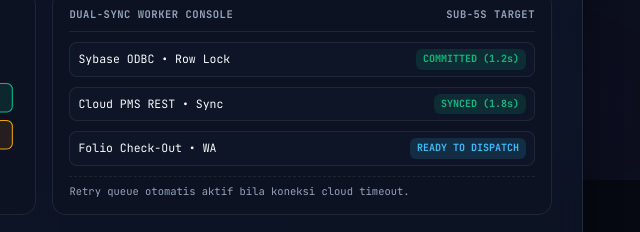
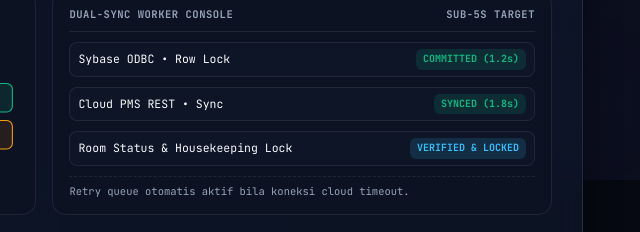
Before and after one commit to arifrijaldin/fullstack-, a plain HTML site: page index.html in a window 1280 px wide. Shown: the part 2220-2452 px from the top of the page, 633-1273 px from the left. Drawn offline with Linux system fonts and the light colour scheme.

Commit message:
fix: replace Folio Check-Out WA row with Room Status & Housekeeping Lock in Case Study 2

```diff
--- a/index.html
+++ b/index.html
@@ -2577,8 +2577,8 @@
                                 <span class="mockup-pill-ok">SYNCED (1.8s)</span>
                             </div>
                             <div class="mockup-row">
-                                <span>Folio Check-Out &bull; WA</span>
-                                <span class="mockup-pill-info">READY TO DISPATCH</span>
+                                <span>Room Status &amp; Housekeeping Lock</span>
+                                <span class="mockup-pill-info">VERIFIED &amp; LOCKED</span>
                             </div>
                             <div class="mockup-foot">
                                 Retry queue otomatis aktif bila koneksi cloud timeout.
```
